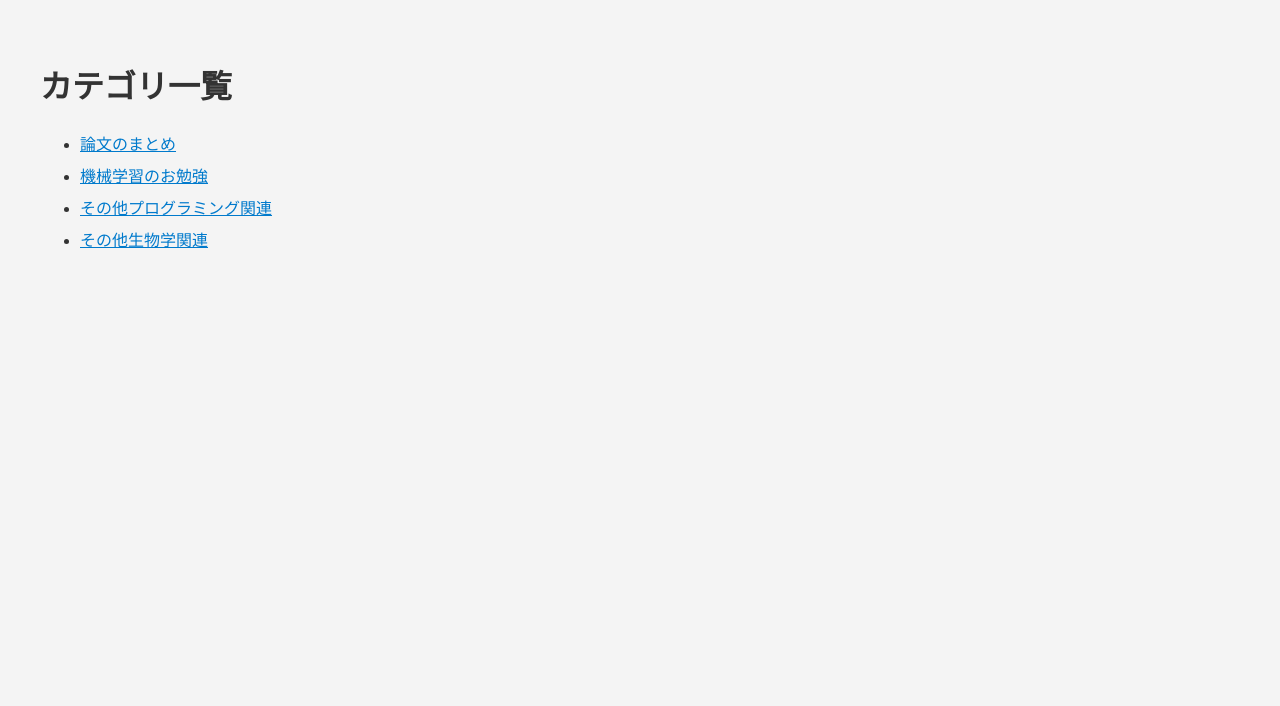
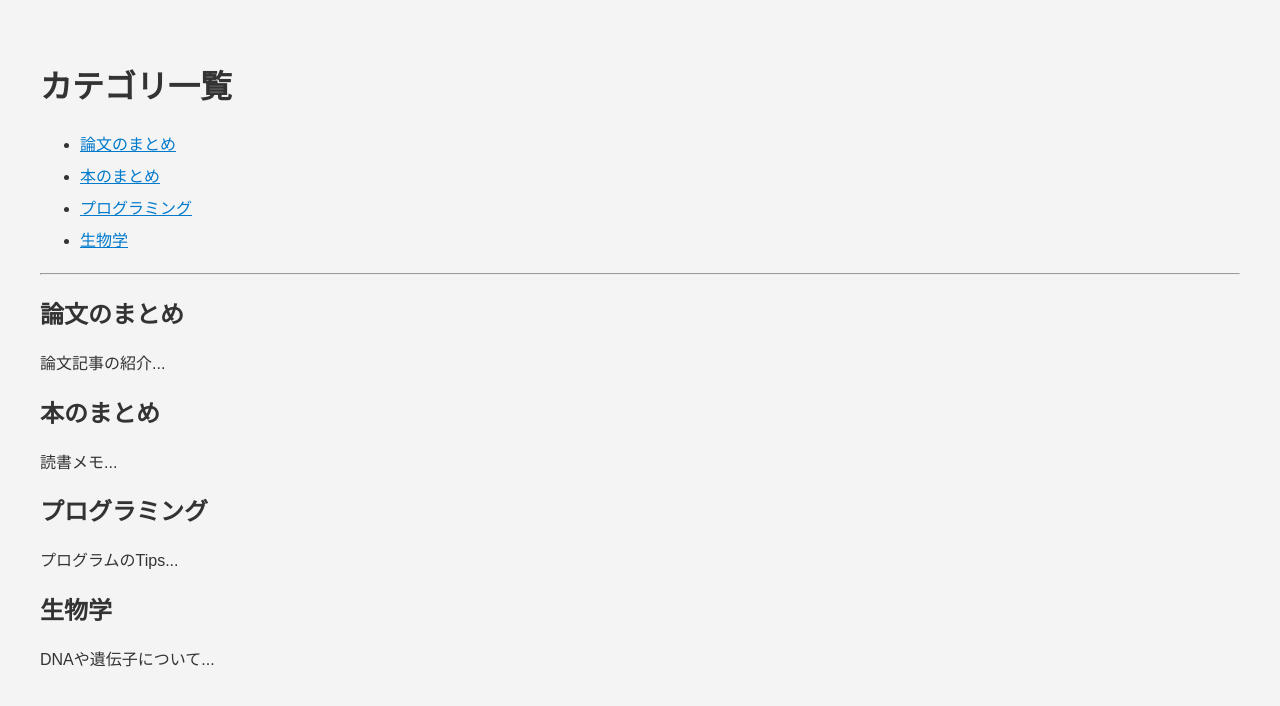
Before and after one commit to ut-tomo/my-blog, a website: page public/index.html in a window 1280 px wide. Drawn offline with Linux system fonts and the light colour scheme.

Commit message:
scroller

```diff
--- a/public/index.html
+++ b/public/index.html
@@ -8,10 +8,25 @@
 <body>
   <h1>カテゴリ一覧</h1>
   <ul>
-    <li><a href="/papers/">論文のまとめ</a></li>
-    <li><a href="/ML/">機械学習のお勉強</a></li>
-    <li><a href="/programming/">その他プログラミング関連</a></li>
-    <li><a href="/biology/">その他生物学関連</a></li>
+  <li><a href="#papers">論文のまとめ</a></li>
+  <li><a href="#books">本のまとめ</a></li>
+  <li><a href="#programming">プログラミング</a></li>
+  <li><a href="#biology">生物学</a></li>
   </ul>
+
+  <hr />
+
+  <h2 id="papers">論文のまとめ</h2>
+  <p>論文記事の紹介...</p>
+
+  <h2 id="books">本のまとめ</h2>
+  <p>読書メモ...</p>
+
+  <h2 id="programming">プログラミング</h2>
+  <p>プログラムのTips...</p>
+
+  <h2 id="biology">生物学</h2>
+  <p>DNAや遺伝子について...</p>
+
 </body>
 </html>
--- a/public/style.css
+++ b/public/style.css
@@ -10,3 +10,6 @@ a {
 ul {
   line-height: 2;
 }
+html {
+  scroll-behavior: smooth;
+}
```
